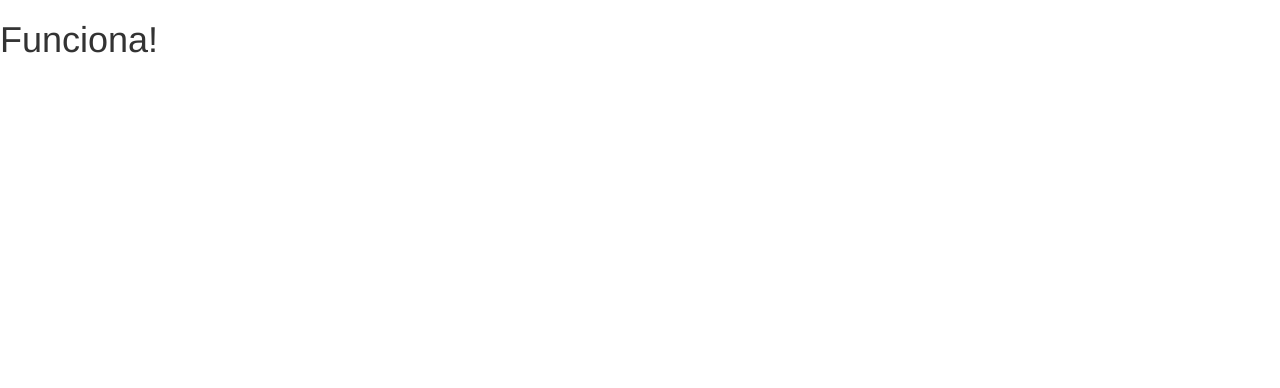
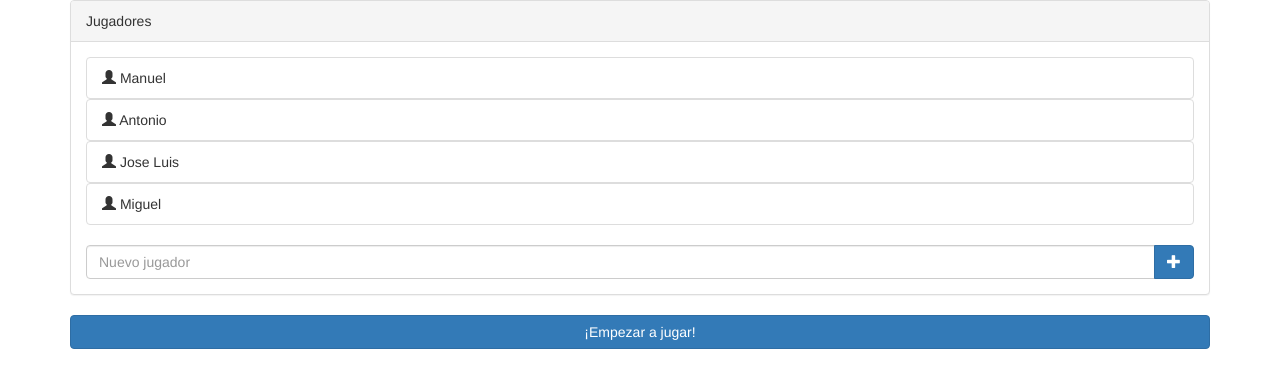
Before and after one commit to pedrojosepajares/cinco, an Angular app: page / in a window 1280 px wide. Shown: the top 388 px of the page. Built offline with nearby package versions, Linux system fonts and the light colour scheme.

Commit message:
Interfaz de la zona de selección de jugadores casi completa

```diff
--- a/src/app/app.component.html
+++ b/src/app/app.component.html
@@ -1,3 +1 @@
-<h1>
-  {{title}}
-</h1>
+<player-input></player-input>
--- a/src/app/app.component.ts
+++ b/src/app/app.component.ts
@@ -6,5 +6,4 @@ import { Component } from '@angular/core';
   styleUrls: ['./app.component.css']
 })
 export class AppComponent {
-  title = 'Funciona!';
 }
--- /dev/null
+++ b/src/app/services/player.service.ts
@@ -0,0 +1,20 @@
+import { Injectable } from '@angular/core';
+
+ @Injectable()
+ export class PlayerService{
+     players: string[] = ["Manuel", "Antonio", "Jose Luis", "Miguel"];
+     currentPlayer: number = 0;
+
+     nextPlayer():number{
+         if (this.players.length > 0)
+            this.currentPlayer = (this.currentPlayer + 1) % this.players.length;
+         return this.currentPlayer;
+     }
+
+     currentPlayerName():string{
+         if (this.players.length > 0)
+            return this.players[this.currentPlayer];
+        else
+            return "No players";
+     }
+ }
--- /dev/null
+++ b/src/app/shared/player-input/player-input.component.html
@@ -0,0 +1,24 @@
+<div class="container">
+  <div class="panel panel-default">
+    <div class="panel-heading">Jugadores</div>
+    <div class="panel-body">
+      <ul class="list-group">
+        <div *ngFor="let player of this.playerService.players">
+          <li class="list-group-item">
+            <span class="glyphicon glyphicon-user"></span>
+            {{player}}
+          </li>
+        </div>
+      </ul>
+      <div class="input-group">
+        <input type="text" class="form-control" placeholder="Nuevo jugador">
+        <span class="input-group-btn">
+          <button class="btn btn-primary" type="button">
+            <span class="glyphicon glyphicon-plus"></span>
+          </button>
+        </span>
+      </div>
+    </div>
+  </div>
+  <button [disabled]="this.playerService.players.length < 2" type="button" class="btn btn-primary btn-block">¡Empezar a jugar!</button>
+</div>
```
Also changed, not shown: src/app/app.module.ts (+6 -2 lines), src/app/shared/player-input/player-input.component.ts (added, +12 -0 lines), src/app/shared/player-input/player-input.component.css (added), 1 other file (tests, documents, lock files or other folders).
